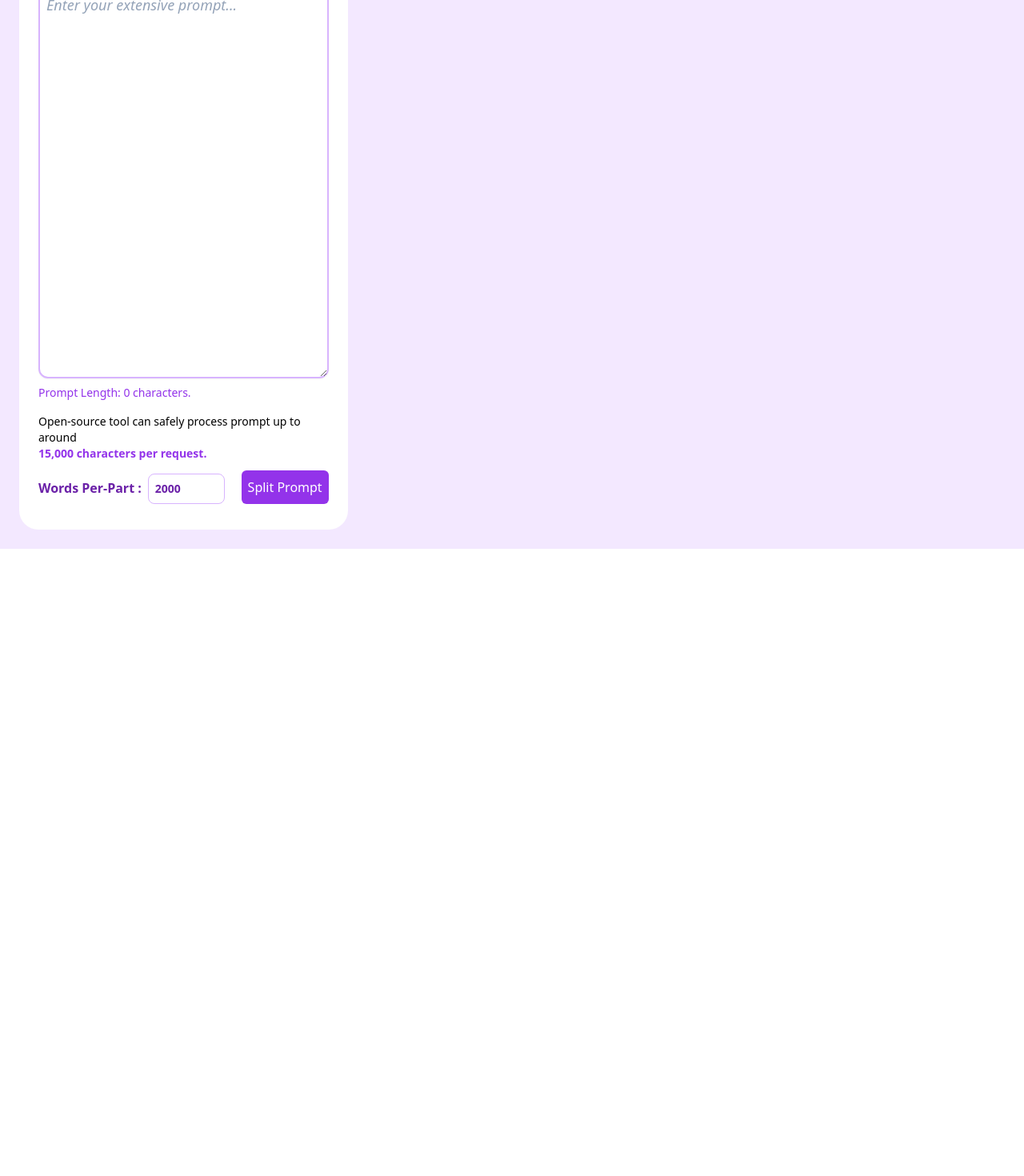
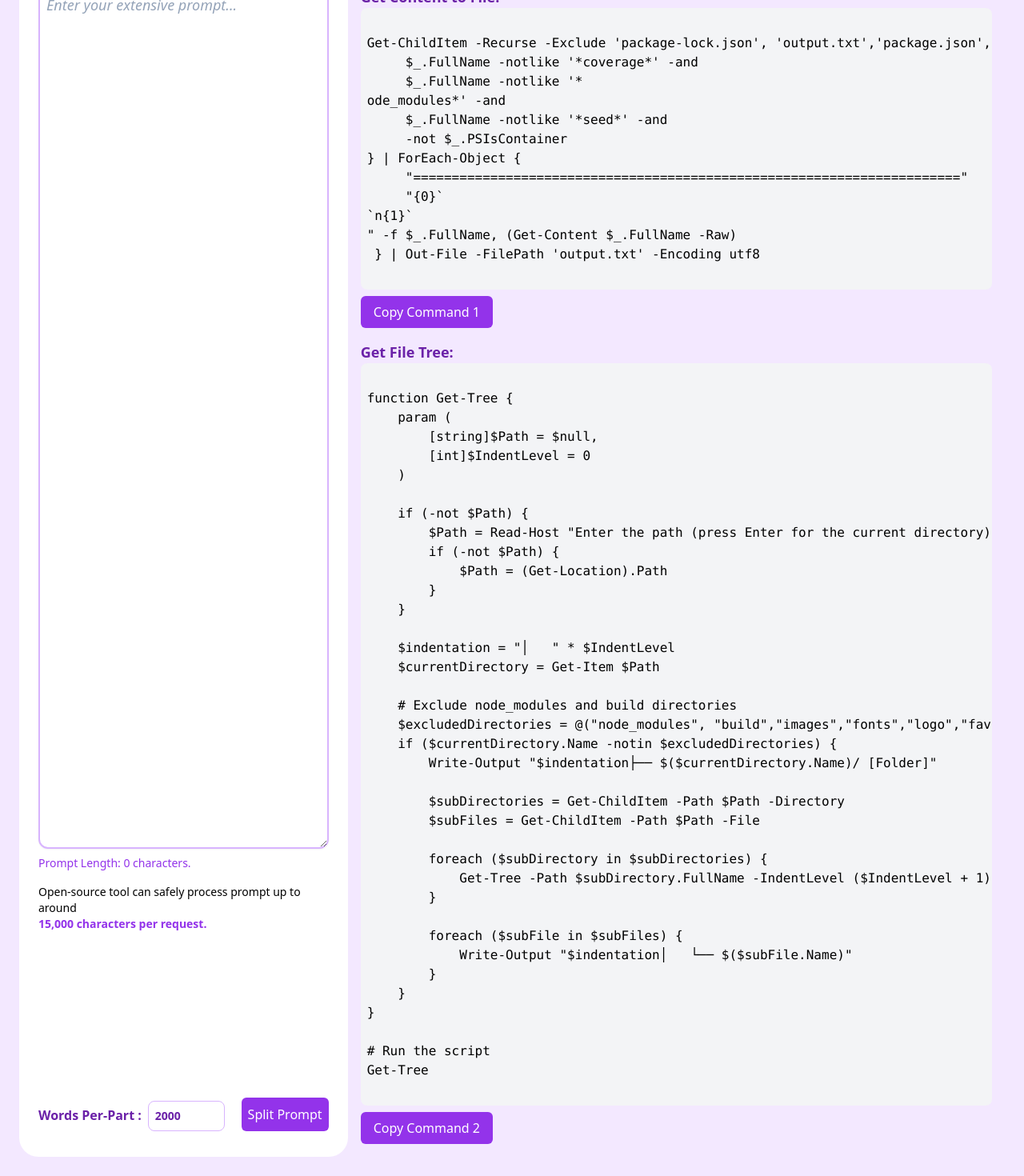
Before and after one commit to Ajmalshaikh04/Prompt-splitter, a React (Vite) app: page / in a window 1280 px wide. Shown: the part 114-1584 px from the top of the page at 80% size. Before the commit the page ends 800 px from the top, so only its background shows below. Built offline with nearby package versions, Linux system fonts and the light colour scheme.

Commit message:
added cli

```diff
--- a/src/App.jsx
+++ b/src/App.jsx
@@ -1,4 +1,4 @@
-import React, { useState } from "react";
+import  { useState } from "react";
 import toast from "react-hot-toast";
 
 // Function to copy content to clipboard
@@ -18,6 +18,56 @@ function App() {
   const [parts, setParts] = useState([]);
   const [showParts, setShowParts] = useState(false);
   const [clickedIndex, setClickedIndex] = useState([]);
+  const [cliCommand1, setCliCommand1] = useState(`
+Get-ChildItem -Recurse -Exclude 'package-lock.json', 'output.txt','package.json','.env','.gitignore','README.md' | Where-Object {
+     $_.FullName -notlike '*\coverage\*' -and
+     $_.FullName -notlike '*\node_modules\*' -and
+     $_.FullName -notlike '*\seed\*' -and
+     -not $_.PSIsContainer
+} | ForEach-Object {
+     "======================================================================="
+     "{0}\`\n\`n{1}\`\n" -f $_.FullName, (Get-Content $_.FullName -Raw)
+ } | Out-File -FilePath 'output.txt' -Encoding utf8
+  `);
+
+  const [cliCommand2, setCliCommand2] = useState(`
+function Get-Tree {
+    param (
+        [string]$Path = $null,
+        [int]$IndentLevel = 0
+    )
+
+    if (-not $Path) {
+        $Path = Read-Host "Enter the path (press Enter for the current directory):"
+        if (-not $Path) {
+            $Path = (Get-Location).Path
+        }
+    }
+
+    $indentation = "│   " * $IndentLevel
+    $currentDirectory = Get-Item $Path
+
+    # Exclude node_modules and build directories
+    $excludedDirectories = @("node_modules", "build","images","fonts","logo","favicon","illustrations","icons","background")
+    if ($currentDirectory.Name -notin $excludedDirectories) {
+        Write-Output "$indentation├── $($currentDirectory.Name)/ [Folder]"
+
+        $subDirectories = Get-ChildItem -Path $Path -Directory
+        $subFiles = Get-ChildItem -Path $Path -File
+
+        foreach ($subDirectory in $subDirectories) {
+            Get-Tree -Path $subDirectory.FullName -IndentLevel ($IndentLevel + 1)
+        }
+
+        foreach ($subFile in $subFiles) {
+            Write-Output "$indentation│   └── $($subFile.Name)"
+        }
+    }
+}
+
+# Run the script
+Get-Tree
+  `);
 
   const handleElementClick = (index) => {
     const updatedClickedButtons = [...clickedIndex];
@@ -177,6 +227,33 @@ function App() {
             ))}
           </div>
         )}
+        <div className="mt-4">
+          <h2 className="mb-2 text-xl font-semibold text-purple-800 lg:text-2xl">CLI Commands</h2>
+          <div className="mb-4">
+            <h3 className="text-lg font-semibold text-purple-800">Get Content to File:</h3>
+            <pre className="p-2 bg-gray-100 rounded-lg overflow-auto">
+              <code>{cliCommand1}</code>
+            </pre>
+            <button
+              onClick={() => copyToClipboard(cliCommand1)}
+              className="px-4 py-2 mt-2 text-white bg-purple-600 rounded-md hover:bg-purple-500"
+            >
+              Copy Command 1
+            </button>
+          </div>
+          <div>
+            <h3 className="text-lg font-semibold text-purple-800">Get File Tree:</h3>
+            <pre className="p-2 bg-gray-100 rounded-lg overflow-auto">
+              <code>{cliCommand2}</code>
+            </pre>
+            <button
+              onClick={() => copyToClipboard(cliCommand2)}
+              className="px-4 py-2 mt-2 text-white bg-purple-600 rounded-md hover:bg-purple-500"
+            >
+              Copy Command 2
+            </button>
+          </div>
+        </div>
       </div>
     </div>
   );
```
